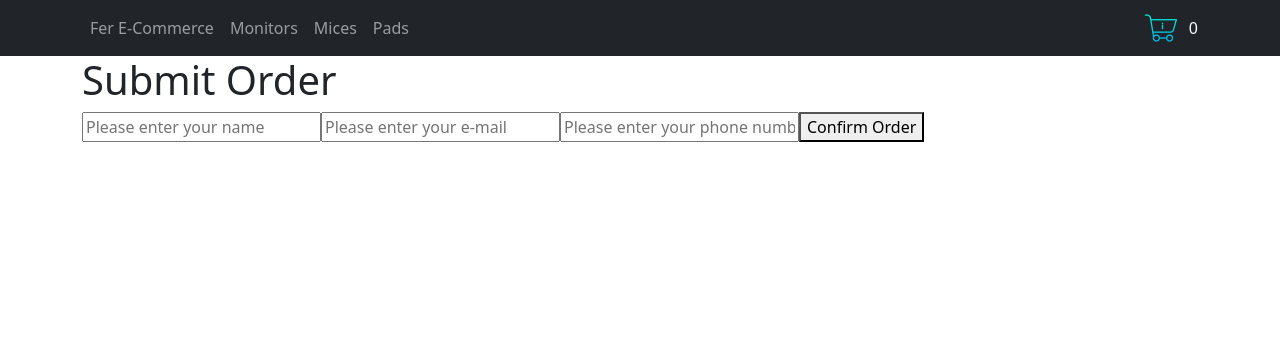
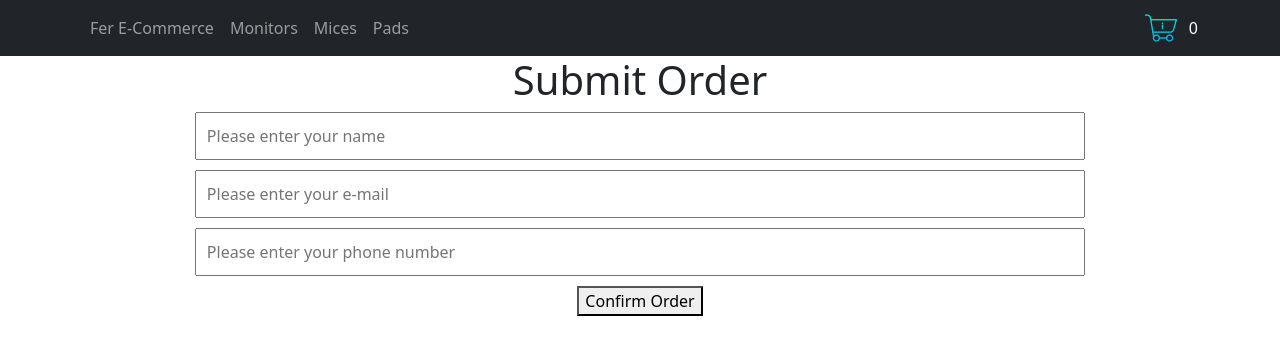
Before and after one commit to fmolachino/react-shopping-cart, a React (Create React App) app: page /checkout in a window 1280 px wide. Shown: the top 354 px of the page. Built offline with nearby package versions, Linux system fonts and the light colour scheme.

Commit message:
added css to the ckeckout area and forms

```diff
--- a/src/components/Cart.jsx
+++ b/src/components/Cart.jsx
@@ -5,6 +5,19 @@ import { Link } from "react-router-dom";
 //import products from "../data/products.json"
 
 //TODO center stuff and make it more visual appealing.
+
+const linkButtonStyle = {
+  display: "inline-block",
+  padding: "10px 20px",
+  backgroundColor: "#007bff",
+  color: "#fff",
+  textDecoration: "none",
+  border: "none",
+  cursor: "pointer",
+  fontSize: "16px",
+  borderRadius: "5px",
+  margin: "0 10px",
+};
 
 const Cart = () => {
   const { addedProducts, totalPrice, clearCart, deleteItem } =
@@ -38,7 +51,7 @@ const Cart = () => {
         <>
           <h2>Total Price: ${totalPrice()}</h2>
           <button onClick={handleClearCart}>Clear Cart</button>
-          <Link to="/checkout">Confirm Order</Link>
+          <Link to="/checkout" style={linkButtonStyle}>Confirm Order</Link>
         </>
       ) : (
         <h2>Cart is empty, please add a product!</h2>
--- a/src/components/Checkout.jsx
+++ b/src/components/Checkout.jsx
@@ -4,9 +4,12 @@ import { useForm } from 'react-hook-form';
 import { collection, addDoc } from "firebase/firestore";
 import { db } from "../firebase/config";
 import { useState } from "react";
-import { clear } from "@testing-library/user-event/dist/clear";
 
-
+const styles = {
+    width: '100%',
+    padding: '10px',
+    marginBottom: '10px',
+}
 
 
 const Checkout = () => {
@@ -35,7 +38,7 @@ const Checkout = () => {
 
     if (orderId) {
         return (
-            <div className="container">
+            <div className="container" style={{ textAlign: 'center', display: 'flex', flexDirection: 'column', alignItems: 'center' }}>
                 <h1>Hey! Thanks for your purchase.</h1>
                 <p>We remember you the order id: {orderId}</p>
                 <p>Please, save this id, if something happens id will be asked.</p>
@@ -45,13 +48,13 @@ const Checkout = () => {
 
 
     return (
-        <div className="container">
+        <div className="container" style={{ textAlign: 'center', display: 'flex', flexDirection: 'column', alignItems: 'center' }}>
         <h1 className="main-title">Submit Order</h1>
-        <form className="form" onSubmit={handleSubmit(sendOrder)}>
+        <form className="form" onSubmit={handleSubmit(sendOrder)} style={{ textAlign: 'center', alignItems: 'center' }}>
 
-            <input type="text" placeholder="Please enter your name" {...register("name")} />
-            <input type="email" placeholder="Please enter your e-mail" {...register("email")} />
-            <input type="phone" placeholder="Please enter your phone number" {...register("phone")} />
+            <input type="text" placeholder="Please enter your name" {...register("name")} style={styles}/>
+            <input type="email" placeholder="Please enter your e-mail" {...register("email")} style={styles}/>
+            <input type="phone" placeholder="Please enter your phone number" {...register("phone")} style={styles}/>
 
             <button className="sendOrder" type="submit">Confirm Order</button>
 
```
